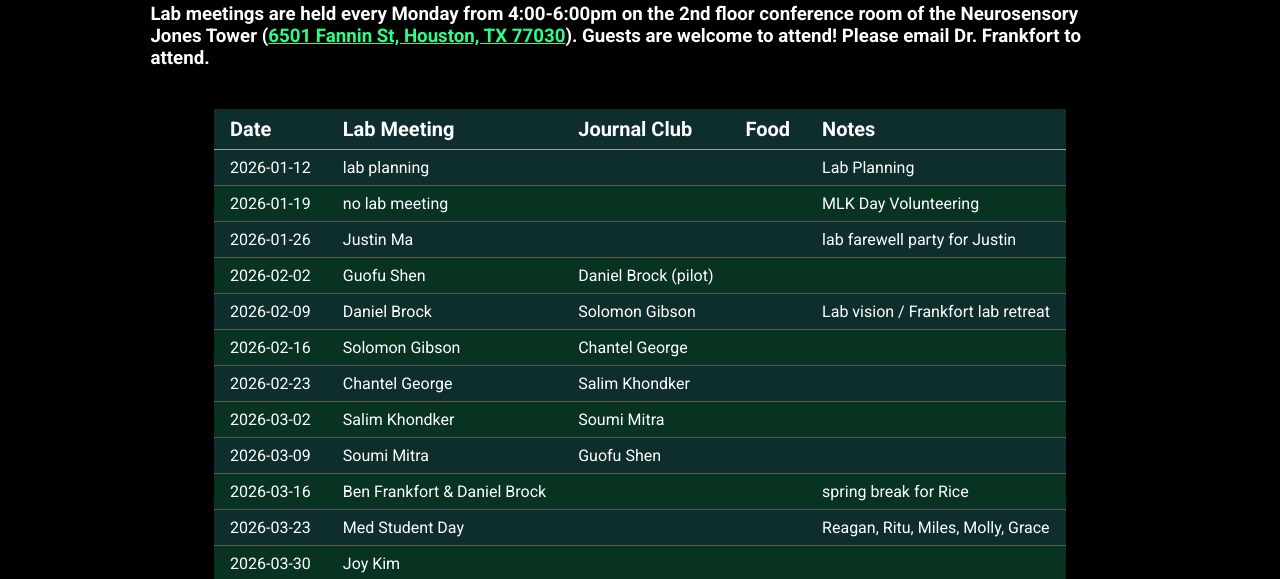
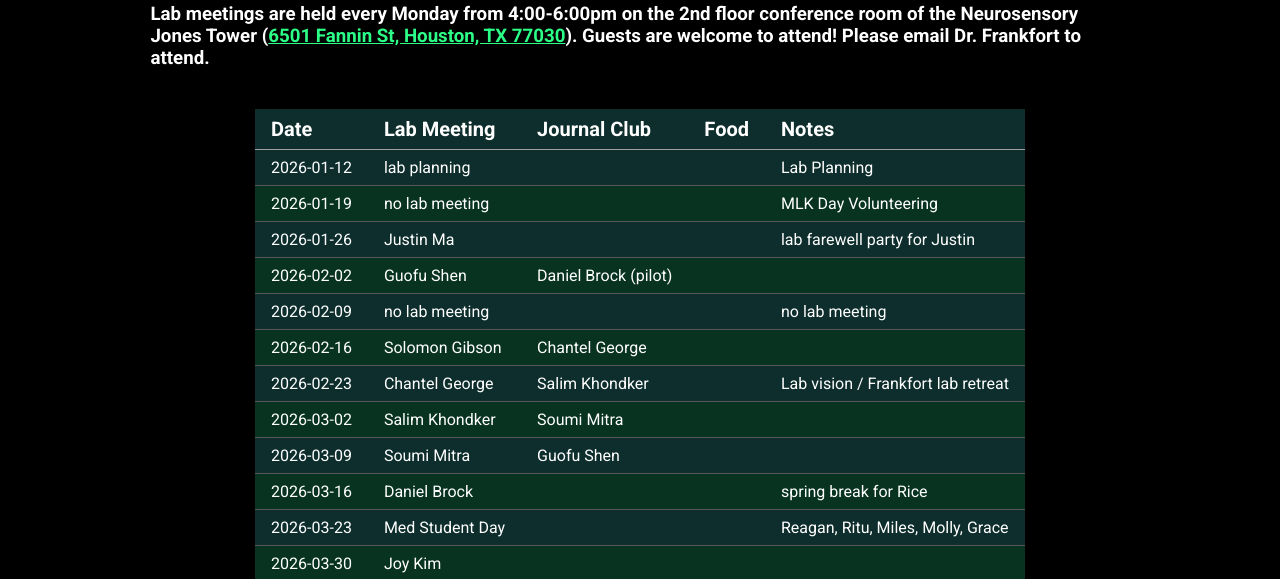
Before and after one commit to Frankfort-Lab/frankfort-lab-website, a plain HTML site: page lab_meeting.html in a window 1280 px wide. Shown: the part 180-759 px from the top of the page. Drawn offline with Linux system fonts and the light colour scheme.

Commit message:
lab meeting schedule update

```diff
--- a/lab_meeting/lab_meeting_calendar.html
+++ b/lab_meeting/lab_meeting_calendar.html
@@ -39,10 +39,10 @@
     </tr>
     <tr>
       <td>2026-02-09</td>
-      <td>Daniel Brock</td>
-      <td>Solomon Gibson</td>
+      <td>no lab meeting</td>
       <td></td>
-      <td>Lab vision / Frankfort lab retreat</td>
+      <td></td>
+      <td>no lab meeting</td>
     </tr>
     <tr>
       <td>2026-02-16</td>
@@ -56,7 +56,7 @@
       <td>Chantel George</td>
       <td>Salim Khondker</td>
       <td></td>
-      <td></td>
+      <td>Lab vision / Frankfort lab retreat</td>
     </tr>
     <tr>
       <td>2026-03-02</td>
@@ -74,7 +74,7 @@
     </tr>
     <tr>
       <td>2026-03-16</td>
-      <td>Ben Frankfort &amp; Daniel Brock</td>
+      <td>Daniel Brock</td>
       <td></td>
       <td></td>
       <td>spring break for Rice</td>
```
Also changed, not shown: lab_meeting/lab_meeting_calendar.csv (+5 -5 lines), 2 other files.
